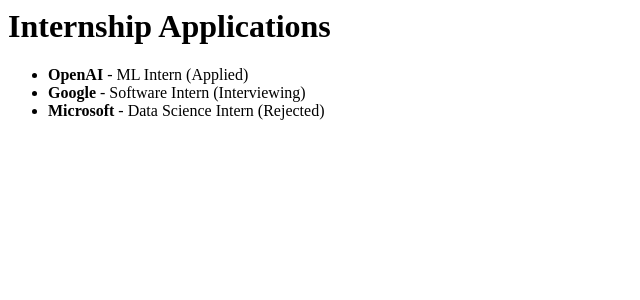
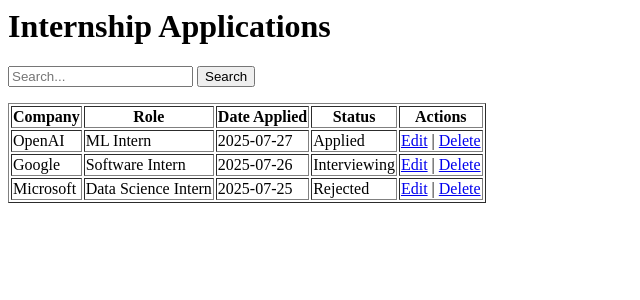
Before and after one commit to aedow05/Internshiptracker, a Flask app: page / in a window 1280 px wide. Shown: the top 300 px of the page, without its empty margins (0-640 px from the left). Run offline with Flask 3, Linux system fonts and the light colour scheme; data comes from the database, SQL or seed files in the repository; both versions use the stored data as it was before the commit.

Commit message:
Added add/edit/delete/search internship features

```diff
--- a/app.py
+++ b/app.py
@@ -1,26 +1,91 @@
-from flask import Flask
+from flask import Flask, render_template, request, redirect
 import sqlite3
 
 app = Flask(__name__)
 
+# Connect to the SQLite database
 def get_db_connection():
     conn = sqlite3.connect('internships.db')
     conn.row_factory = sqlite3.Row
     return conn
 
+# Home Page - Show all internships
 @app.route('/')
 def home():
+    search = request.args.get('search', '')  # Get search text from query string
+
     conn = get_db_connection()
-    applications = conn.execute('SELECT * FROM applications').fetchall()
+    if search:
+        applications = conn.execute('''
+            SELECT * FROM applications
+            WHERE company LIKE ? OR role LIKE ? OR status LIKE ?
+        ''', (f'%{search}%', f'%{search}%', f'%{search}%')).fetchall()
+    else:
+        applications = conn.execute('SELECT * FROM applications').fetchall()
+
     conn.close()
+    return render_template('home.html', applications=applications, search=search)
 
-    # Build HTML response
-    html = "<h1>Internship Applications</h1><ul>"
-    for app in applications:
-        html += f"<li><strong>{app['company']}</strong> - {app['role']} ({app['status']})</li>"
-    html += "</ul>"
 
-    return html
+# Add New Internship
+@app.route('/add', methods=['GET', 'POST'])
+def add_internship():
+    if request.method == 'POST':
+        company = request.form['company']
+        role = request.form['role']
+        date_applied = request.form['date_applied']
+        job_link = request.form['job_link']
+        status = request.form['status']
+        notes = request.form['notes']
+        follow_up_date = request.form['follow_up_date']
 
+        conn = get_db_connection()
+        conn.execute('''
+            INSERT INTO applications (company, role, date_applied, job_link, status, notes, follow_up_date)
+            VALUES (?, ?, ?, ?, ?, ?, ?)
+        ''', (company, role, date_applied, job_link, status, notes, follow_up_date))
+        conn.commit()
+        conn.close()
+        return redirect('/')
+
+    return render_template('add_internship.html')
+
+# Edit Internship
+@app.route('/edit/<int:id>', methods=['GET', 'POST'])
+def edit_internship(id):
+    conn = get_db_connection()
+    app_data = conn.execute('SELECT * FROM applications WHERE id = ?', (id,)).fetchone()
+
+    if request.method == 'POST':
+        company = request.form['company']
+        role = request.form['role']
+        date_applied = request.form['date_applied']
+        job_link = request.form['job_link']
+        status = request.form['status']
+        notes = request.form['notes']
+        follow_up_date = request.form['follow_up_date']
+
+        conn.execute('''
+            UPDATE applications
+            SET company = ?, role = ?, date_applied = ?, job_link = ?, status = ?, notes = ?, follow_up_date = ?
+            WHERE id = ?
+        ''', (company, role, date_applied, job_link, status, notes, follow_up_date, id))
+        conn.commit()
+        conn.close()
+        return redirect('/')
+
+    conn.close()
+    return render_template('edit_internship.html', app=app_data)
+
+# Delete Internship
+@app.route('/delete/<int:id>')
+def delete_internship(id):
+    conn = get_db_connection()
+    conn.execute('DELETE FROM applications WHERE id = ?', (id,))
+    conn.commit()
+    conn.close()
+    return redirect('/')
+
+# Run the app
 if __name__ == '__main__':
     app.run(debug=True)
--- a/templates/home.html
+++ b/templates/home.html
@@ -1,25 +1,29 @@
-<!doctype html>
-<html>
-<head>
-    <title>Internship Tracker</title>
-</head>
-<body>
 <h1>Internship Applications</h1>
+
+<!-- Search form -->
+<form method="get" action="/">
+    <input type="text" name="search" placeholder="Search..." value="{{ search }}">
+    <button type="submit">Search</button>
+</form>
+
 <table border="1">
     <tr>
         <th>Company</th>
         <th>Role</th>
         <th>Date Applied</th>
         <th>Status</th>
+        <th>Actions</th>
     </tr>
     {% for app in applications %}
     <tr>
-            <td>{{ app['company'] }}</td>
-            <td>{{ app['role'] }}</td>
-            <td>{{ app['date_applied'] }}</td>
-            <td>{{ app['status'] }}</td>
+        <td>{{ app.company }}</td>
+        <td>{{ app.role }}</td>
+        <td>{{ app.date_applied }}</td>
+        <td>{{ app.status }}</td>
+        <td>
+            <a href="/edit/{{ app.id }}">Edit</a> |
+            <a href="/delete/{{ app.id }}" onclick="return confirm('Delete this application?')">Delete</a>
+        </td>
     </tr>
     {% endfor %}
 </table>
-</body>
-</html>
```
Also changed, not shown: init_db.py (+11 -29 lines), templates/add_internship.html (added, +42 -0 lines), templates/edit_internship.html (added, +26 -0 lines), internship.db (deleted), internships.db. Lines whose indentation alone changed are shown as unchanged.
